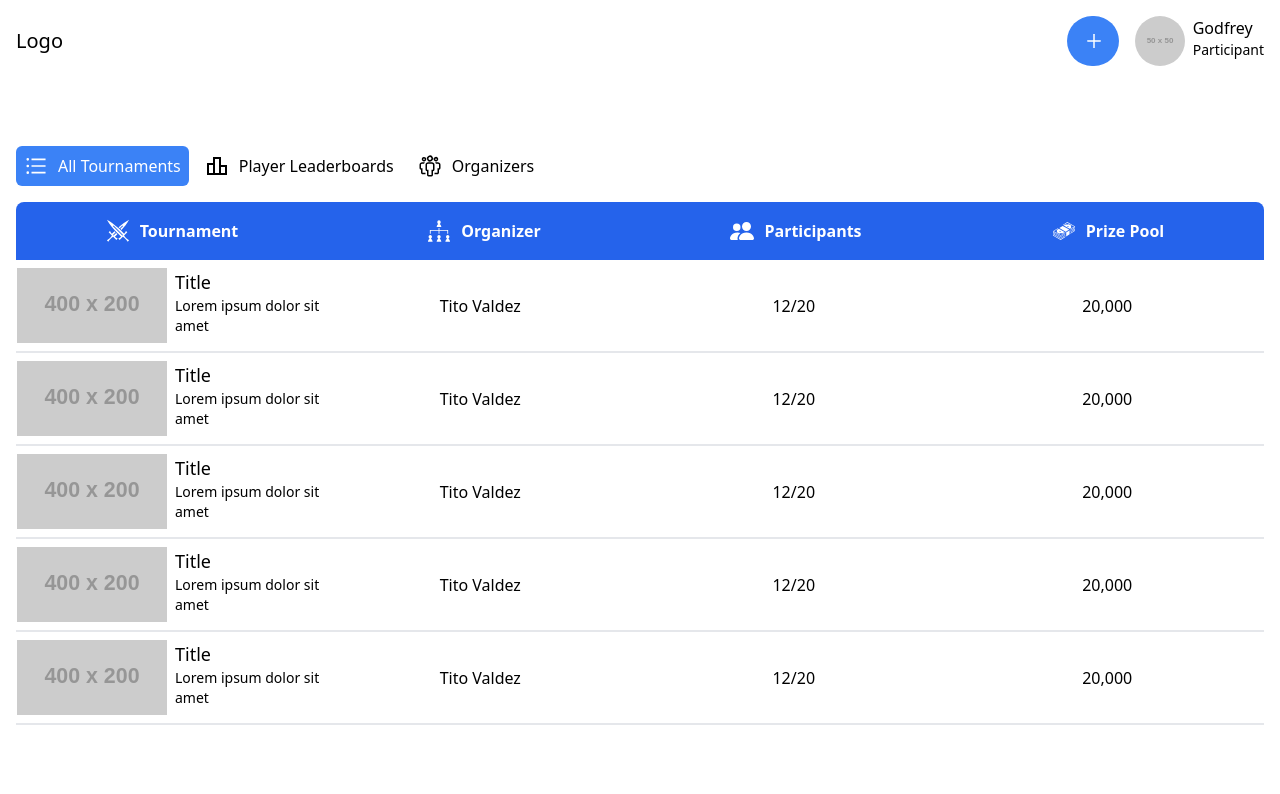
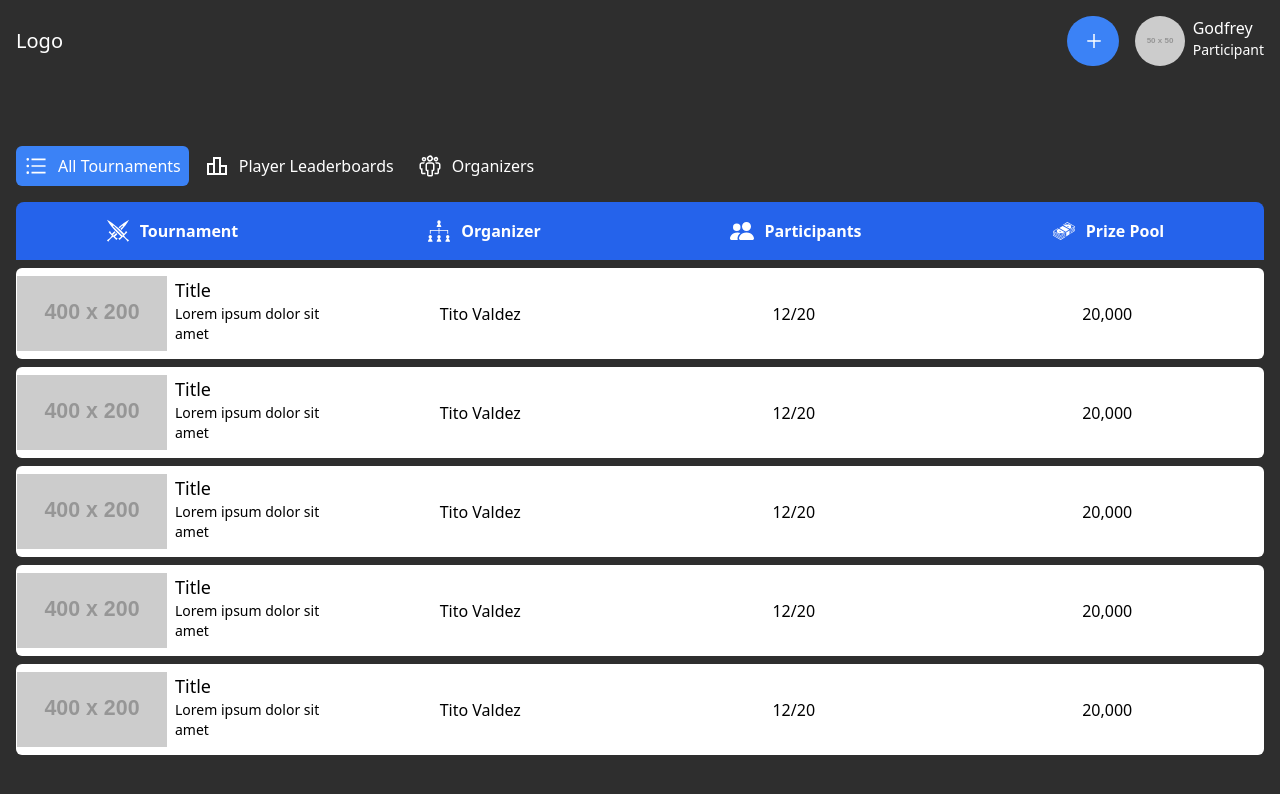
Before and after one commit to pengpa0012/tournament-app, a Next.js app in the folder client/: page / in a window 1280 px wide. Shown: the top 794 px of the page. Built offline with nearby package versions, Linux system fonts and the light colour scheme.

Commit message:
update base color

```diff
--- a/client/src/pages/_app.tsx
+++ b/client/src/pages/_app.tsx
@@ -10,10 +10,10 @@ export default function App({ Component, pageProps }: AppProps) {
   return  <>
     {router.pathname != "/login" &&
       <>
-        <nav className="flex items-center justify-between">
+        <nav className="flex items-center justify-between text-white">
           <h1 className="font-medium text-xl" onClick={() => router.push("/")}>Logo</h1>
           <div className="flex ">
-            <button className="bg-blue-500 hover:bg-blue-600 px-[15px] text-white font-medium rounded-full mr-4 flex items-center"><AiOutlinePlus size={20} style={{ marginLeft: 2, fontWeight: "medium" }} /></button>
+            <button className="bg-blue-500 hover:bg-blue-600 px-[15px] text-white font-medium rounded-full mr-4 flex items-center"><AiOutlinePlus size={20} style={{ marginLeft: 2, fontWeight: "medium" }} onClick={() => router.push("/create")}/></button>
             <div className="flex cursor-pointer" onClick={() => router.push("/profile")}>
               <img src="https://via.placeholder.com/50x50" className="mr-2 rounded-full"/>
               <div>
@@ -23,11 +23,11 @@ export default function App({ Component, pageProps }: AppProps) {
             </div>
           </div>
         </nav>
-       {router.pathname !== "/profile" && router.pathname !== "/tournament" &&
+       {router.pathname !== "/profile" && router.pathname !== "/tournament" && router.pathname !== "/create" &&
         <ul className="mt-20 flex mb-4 gap-2 font-medium">
           {
             tabs().map((item, i) => (
-              <li key={i} className={`${router.pathname == item.route ? "bg-blue-500 text-white" : "hover:bg-gray-100"} p-2 cursor-pointer rounded-md flex`} onClick={() => router.push(item.route)}>
+              <li key={i} className={`${router.pathname == item.route ? "bg-blue-500" : ""} text-white p-2 cursor-pointer rounded-md flex`} onClick={() => router.push(item.route)}>
                 {item.icon}
                 <span>
                   {item.title}
--- a/client/src/pages/index.tsx
+++ b/client/src/pages/index.tsx
@@ -37,7 +37,7 @@ export default function Home() {
         <tbody>
           {
             [1,2,3,4,5].map((item: any, i: number) => (
-              <tr className="text-center flex items-center border-2 border-r-0 border-l-0 border-t-0 hover:bg-gray-100 cursor-pointer" key={i} onClick={() => router.push("/tournament")}>
+              <tr className="text-center flex items-center bg-white rounded-md my-2 cursor-pointer" key={i} onClick={() => router.push("/tournament")}>
                 <td className="py-2 flex flex-1">
                   <img src="https://via.placeholder.com/400x200" className="mx-auto w-full max-w-[150px]"/>
                   <div className="text-left ml-2">
--- a/client/src/pages/organizers.tsx
+++ b/client/src/pages/organizers.tsx
@@ -14,7 +14,7 @@ const organizers = () => {
       <tbody>
         {
           [1,2,3,4,5].map((item, any) => (
-            <tr className="flex text-center p-2 font-medium border-2 border-r-0 border-l-0 border-t-0 hover:bg-gray-100 cursor-pointer" onClick={() => router.push(`/profile`)}>
+            <tr className="bg-white rounded-md my-2 flex text-center p-2 font-medium cursor-pointer" onClick={() => router.push(`/profile`)}>
               <td className="flex-1 text-xl">Tito Valdez</td>
               <td className="flex-1 text-xl">233</td>
             </tr>
--- a/client/src/pages/player-leaderboards.tsx
+++ b/client/src/pages/player-leaderboards.tsx
@@ -10,7 +10,7 @@ const playerLeaderboards = () => {
   return <>
     {
       playerLeaderboardsContent.map((item, i) => (
-        <div key={i} className="border-2 border-r-0 border-t-0 border-l-0 p-4 flex items-center justify-between hover:bg-gray-100 cursor-pointer" onClick={() => router.push(`/profile?id=${item.name}`)}>
+        <div key={i} className="bg-white rounded-md my-2 p-4 flex items-center justify-between cursor-pointer" onClick={() => router.push(`/profile?id=${item.name}`)}>
           <div className="flex items-center">
             <h1 className={`text-2xl text-gray-500 font-bold min-w-[70px] flex flex-col items-center ${i == 0 && "text-5xl !text-yellow-500"} ${i == 1 && "text-3xl !text-slate-500"} ${i == 2 && "text-3xl !text-amber-800"}`}>
               {i == 0 && <GiTrophyCup />}
--- a/client/src/pages/profile.tsx
+++ b/client/src/pages/profile.tsx
@@ -6,7 +6,7 @@ import { HiUsers } from "react-icons/hi";
 
 const profile = () => {
   return (
-    <div className="mt-20">
+    <div className="mt-20 text-white">
       <div className="flex flex-col items-center justify-center text-center font-medium">
         <img src="https://via.placeholder.com/200x200" className="rounded-full mb-4"/>
         <div>
--- a/client/src/pages/tournament.tsx
+++ b/client/src/pages/tournament.tsx
@@ -6,7 +6,7 @@ import { HiUsers } from "react-icons/hi";
 
 const tournament = () => {
   return (
-    <div className="mt-20">
+    <div className="mt-20 text-white">
       <div className="flex justify-between items-center border-2 border-r-0 border-l-0 border-t-0 py-6">
         <div>
           <h1 className="text-5xl font-bold mb-2">Title</h1>
--- a/client/src/styles/globals.css
+++ b/client/src/styles/globals.css
@@ -6,4 +6,6 @@ body  {
   max-width: 1440px;
   margin: 0 auto;
   padding: 1rem;
+  background: #2e2e2e;
+  text-align: white;
 }
```
Also changed, not shown: 2 other files (tests, documents, lock files or other folders).
